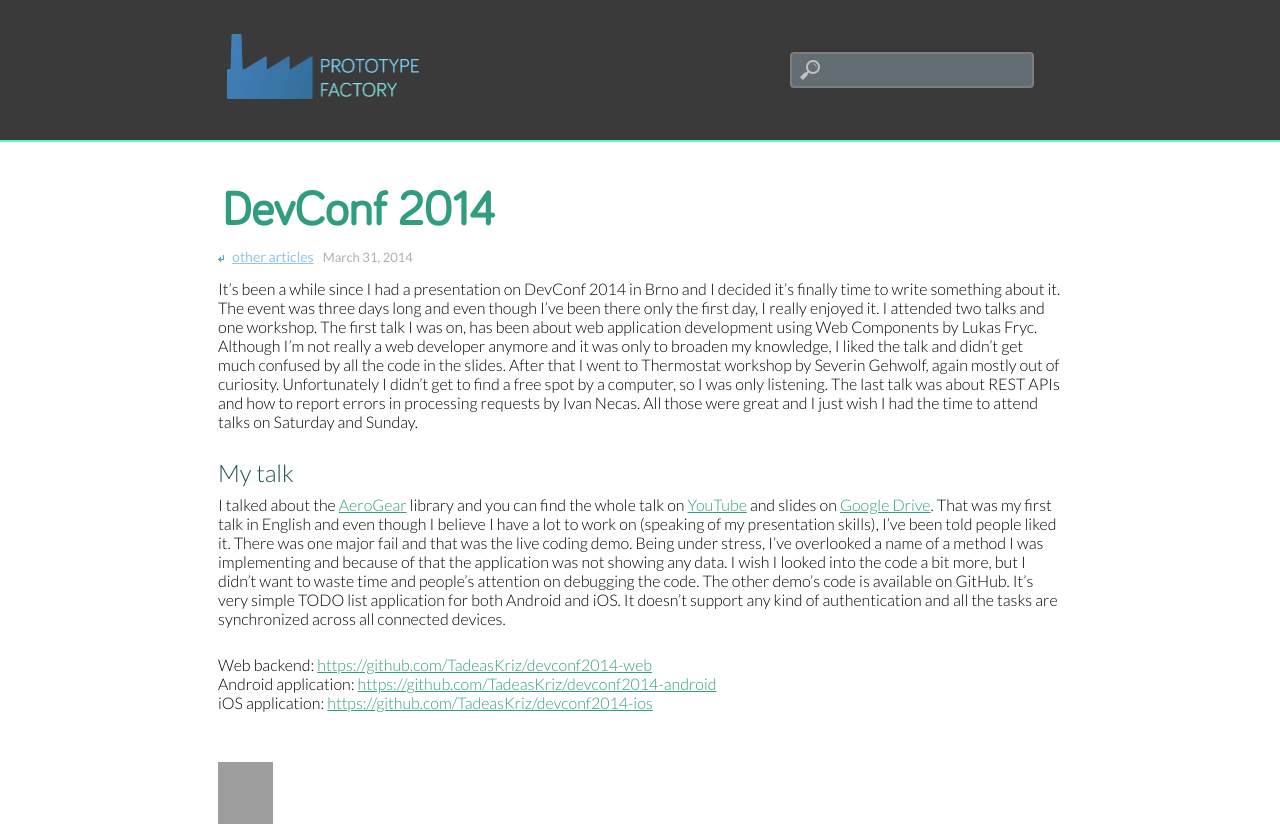
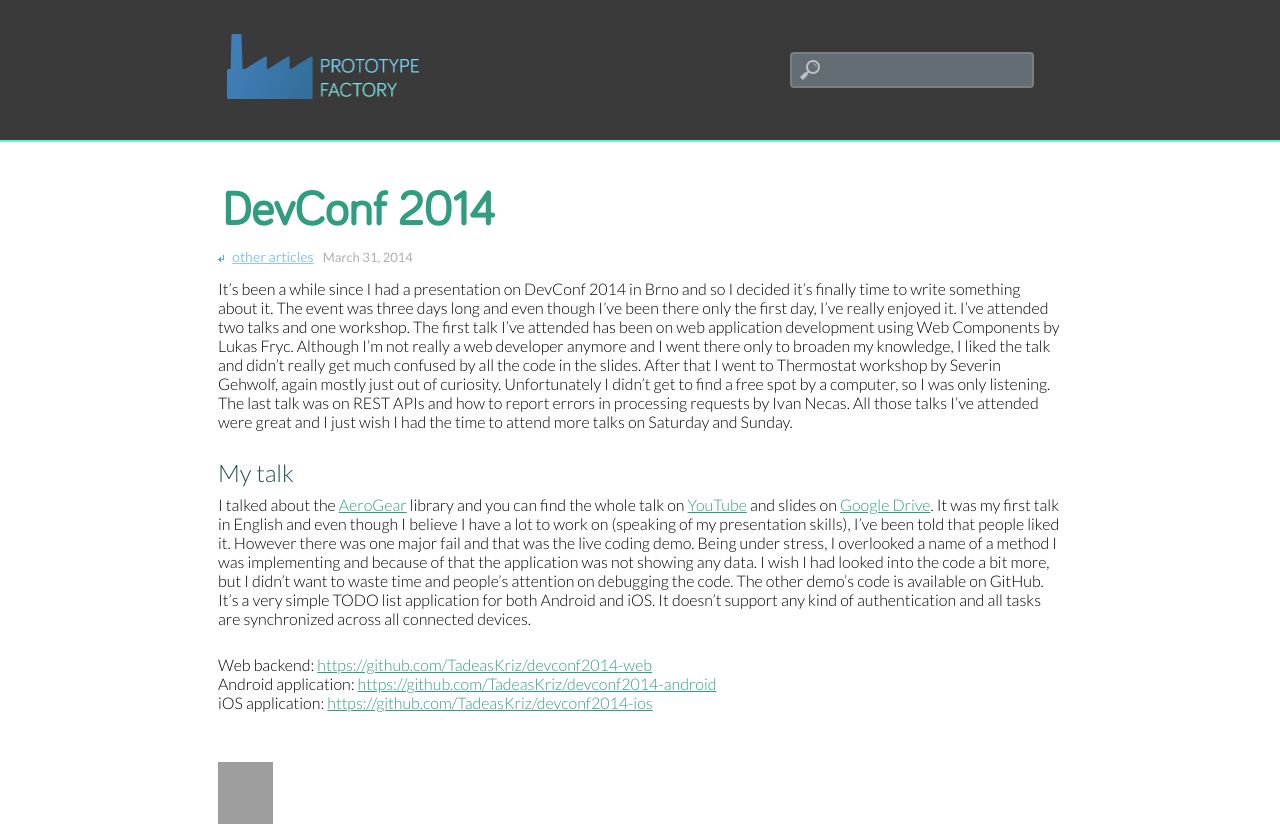
Before and after one commit to TadeasKriz/tadeaskriz.github.io, a Jekyll site: the page built from _posts/2014-03-31-devconf-2014.md, in a window 1280 px wide, cut to the strip 0-827 px from the top of the page. Built offline with Jekyll 4.4.1, drawn with Linux system fonts in a browser that asks for light colours; comment, search, counter and statistics services are not loaded; grey boxes are pictures that could not be loaded.

Commit message:
Fix grammar 2014-03-31-devconf-2014.md

```diff
--- a/_posts/2014-03-31-devconf-2014.md
+++ b/_posts/2014-03-31-devconf-2014.md
@@ -3,10 +3,10 @@
 tags: devconf 2014, talk, redhat
 ---
 
-It's been a while since I had a presentation on DevConf 2014 in Brno and I decided it's finally time to write something about it. The event was three days long and even though I've been there only the first day, I really enjoyed it. I attended two talks and one workshop. The first talk I was on, has been about web application development using Web Components by Lukas Fryc. Although I'm not really a web developer anymore and it was only to broaden my knowledge, I liked the talk and didn't get much confused by all the code in the slides. After that I went to Thermostat workshop by Severin Gehwolf, again mostly out of curiosity. Unfortunately I didn't get to find a free spot by a computer, so I was only listening. The last talk was about REST APIs and how to report errors in processing requests by Ivan Necas. All those were great and I just wish I had the time to attend talks on Saturday and Sunday.
+It's been a while since I had a presentation on DevConf 2014 in Brno and so I decided it's finally time to write something about it. The event was three days long and even though I've been there only the first day, I've really enjoyed it. I've attended two talks and one workshop. The first talk I've attended has been on web application development using Web Components by Lukas Fryc. Although I'm not really a web developer anymore and I went there only to broaden my knowledge, I liked the talk and didn't really get much confused by all the code in the slides. After that I went to Thermostat workshop by Severin Gehwolf, again mostly just out of curiosity. Unfortunately I didn't get to find a free spot by a computer, so I was only listening. The last talk was on REST APIs and how to report errors in processing requests by Ivan Necas. All those talks I've attended were great and I just wish I had the time to attend more talks on Saturday and Sunday.
 
 ### My talk
-I talked about the [AeroGear][1] library and you can find the whole talk on [YouTube][2] and slides on [Google Drive][3]. That was my first talk in English and even though I believe I have a lot to work on (speaking of my presentation skills), I've been told people liked it. There was one major fail and that was the live coding demo. Being under stress, I've overlooked a name of a method I was implementing and because of that the application was not showing any data. I wish I looked into the code a bit more, but I didn't want to waste time and people's attention on debugging the code. The other demo's code is available on GitHub. It's very simple TODO list application for both Android and iOS. It doesn't support any kind of authentication and all the tasks are synchronized across all connected devices.
+I talked about the [AeroGear][1] library and you can find the whole talk on [YouTube][2] and slides on [Google Drive][3]. It was my first talk in English and even though I believe I have a lot to work on (speaking of my presentation skills), I've been told that people liked it. However there was one major fail and that was the live coding demo. Being under stress, I overlooked a name of a method I was implementing and because of that the application was not showing any data. I wish I had looked into the code a bit more, but I didn't want to waste time and people's attention on debugging the code. The other demo's code is available on GitHub. It's a very simple TODO list application for both Android and iOS. It doesn't support any kind of authentication and all tasks are synchronized across all connected devices.
 
 Web backend: <https://github.com/TadeasKriz/devconf2014-web>
 Android application: <https://github.com/TadeasKriz/devconf2014-android>
```
